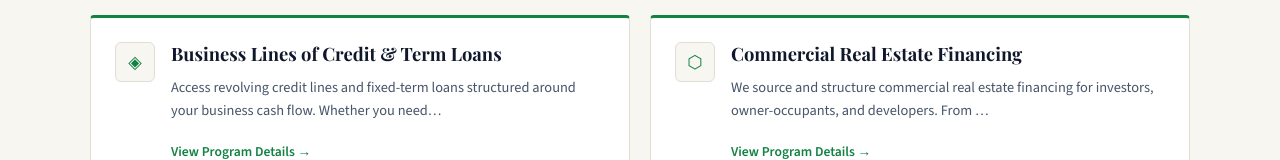
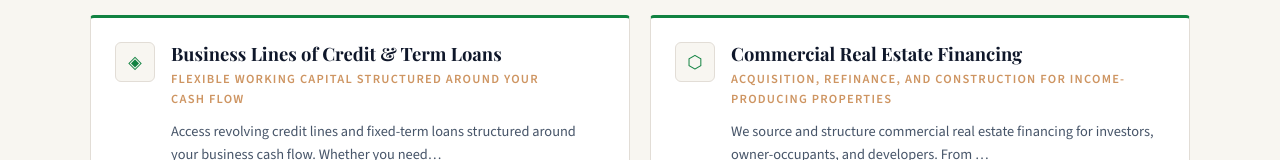
Before and after one commit to syed-sgf/sgf-site, a Next.js app: page /financing-options in a window 1280 px wide. Shown: the part 776-936 px from the top of the page. Built offline with nearby package versions, Linux system fonts and the light colour scheme; a web font is replaced by a local one.

Commit message:
fix: use subtitle field on FinancingProduct type

```diff
--- a/app/financing-options/page.tsx
+++ b/app/financing-options/page.tsx
@@ -166,7 +166,7 @@ export default function FinancingOptionsPage() {
                     </div>
                     <div style={{ flex: 1 }}>
                       <h3 style={{ fontFamily: G.serif, fontSize: "1.15rem", fontWeight: "700", color: G.textDark, margin: "0 0 0.25rem", lineHeight: "1.3" }}>{program.title}</h3>
-                      <p style={{ fontSize: "0.78rem", letterSpacing: "0.1em", textTransform: "uppercase", color: G.gold, fontWeight: "600", margin: "0 0 0.6rem", fontFamily: G.sans }}>{program.tagline || program.category}</p>
+                      <p style={{ fontSize: "0.78rem", letterSpacing: "0.1em", textTransform: "uppercase", color: G.gold, fontWeight: "600", margin: "0 0 0.6rem", fontFamily: G.sans }}>{program.subtitle}</p>
                       <p style={{ fontSize: "0.9rem", color: G.textMid, lineHeight: "1.6", margin: "0 0 1rem" }}>
                         {program.description?.substring(0, 110)}{program.description?.length > 110 ? "…" : ""}
                       </p>
```
